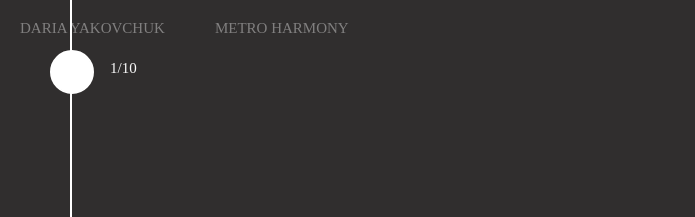
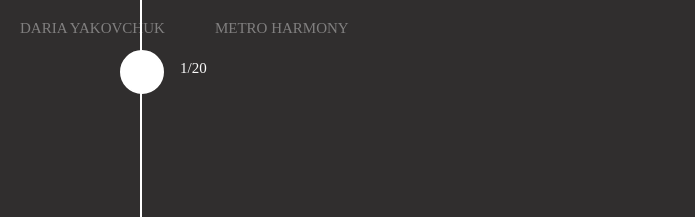
Before and after one commit to dariayakovchuk/portfolio, a plain HTML site: page ready-html/pages/ready-html/work1.html in a window 1280 px wide. Shown: the top 217 px of the page, 0-695 px from the left. Drawn offline with nearby package versions, Linux system fonts and the light colour scheme; a web font is replaced by a local one.

Commit message:
change the range

```diff
--- a/ready-html/pages/ready-html/js/app.js
+++ b/ready-html/pages/ready-html/js/app.js
@@ -14,10 +14,10 @@ function lerp(start, end, factor) {
 }
 
 function updateActiveSliderNumber(markerMove, markerMaxMove) {
-	const partWidth = markerMaxMove / 10;
-	let currentPart = Math.round((markerMove - 70) / partWidth) + 1;
-	currentPart = Math.min(10, currentPart);
-	activeSlide.textContent = `${currentPart}/10`;
+	const partWidth = markerMaxMove / 20;
+	let currentPart = Math.round((markerMove - 140) / partWidth) + 1;
+	currentPart = Math.min(20, currentPart);
+	activeSlide.textContent = `${currentPart}/20`;
 }
 
 function update() {
@@ -26,7 +26,7 @@ function update() {
 	gsap.set(".slider-wrapper", { x: -current,});
 	let moveRatio = current / maxScroll;
 	let markerMaxMove = window.innerWidth - markerWrapper.offsetWidth - 170;
-	let markerMove = 70 + markerMaxMove * moveRatio;
+	let markerMove = 140 + markerMaxMove * moveRatio;
 	gsap.set(".marker-wrapper", { x: markerMove,});
 
 	updateActiveSliderNumber(markerMove, markerMaxMove);
--- a/ready-html/pages/ready-html/work1.html
+++ b/ready-html/pages/ready-html/work1.html
@@ -20,7 +20,7 @@
         <div class="marker">
             <div class="grab"></div>
         </div>
-        <div class="active-slide">1/10</div>
+        <div class="active-slide">1/20</div>
     </div>
 
     <div class="slider">
```
Also changed, not shown: ready-html/pages/ready-html/work2.html (+1 -1 lines), ready-html/pages/ready-html/work3.html (+1 -1 lines), ready-html/pages/ready-html/work4.html (+1 -1 lines), ready-html/pages/ready-html/work5.html (+1 -1 lines), ready-html/pages/ready-html/work6.html (+1 -1 lines).
